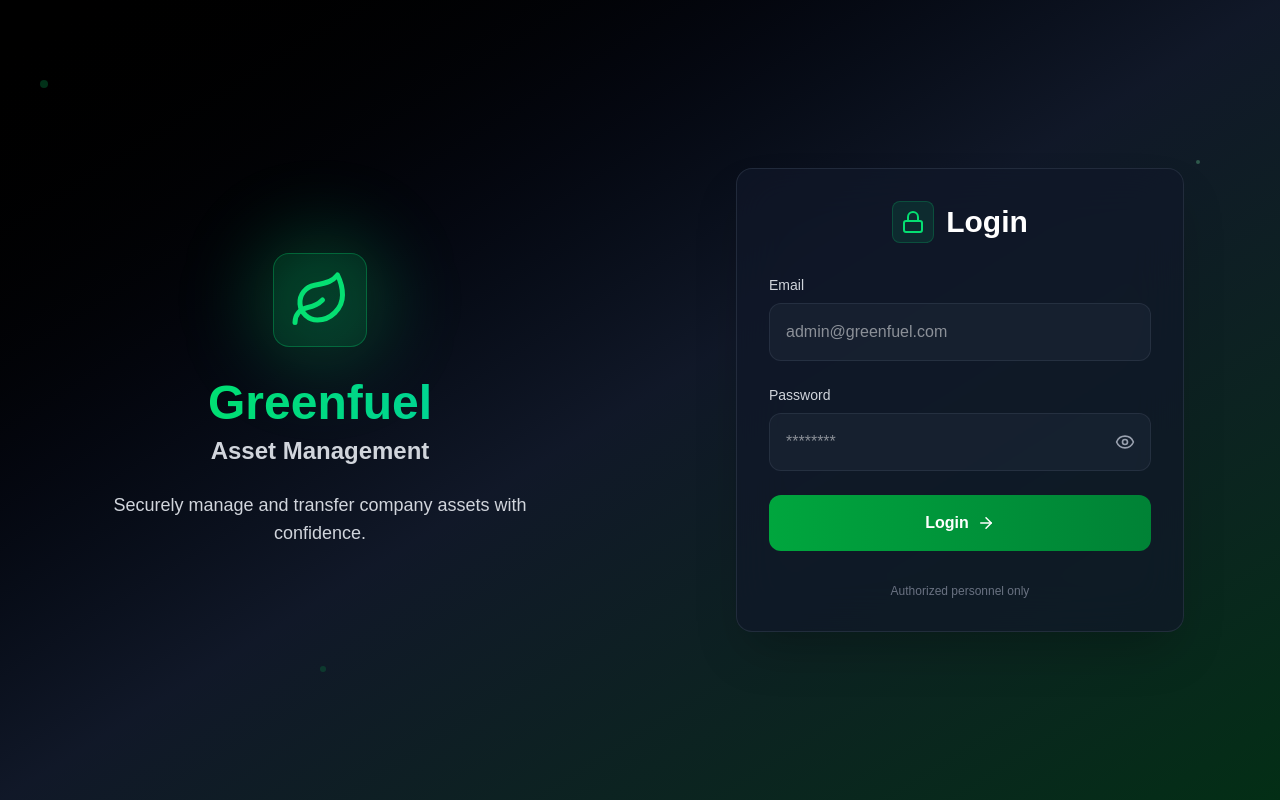
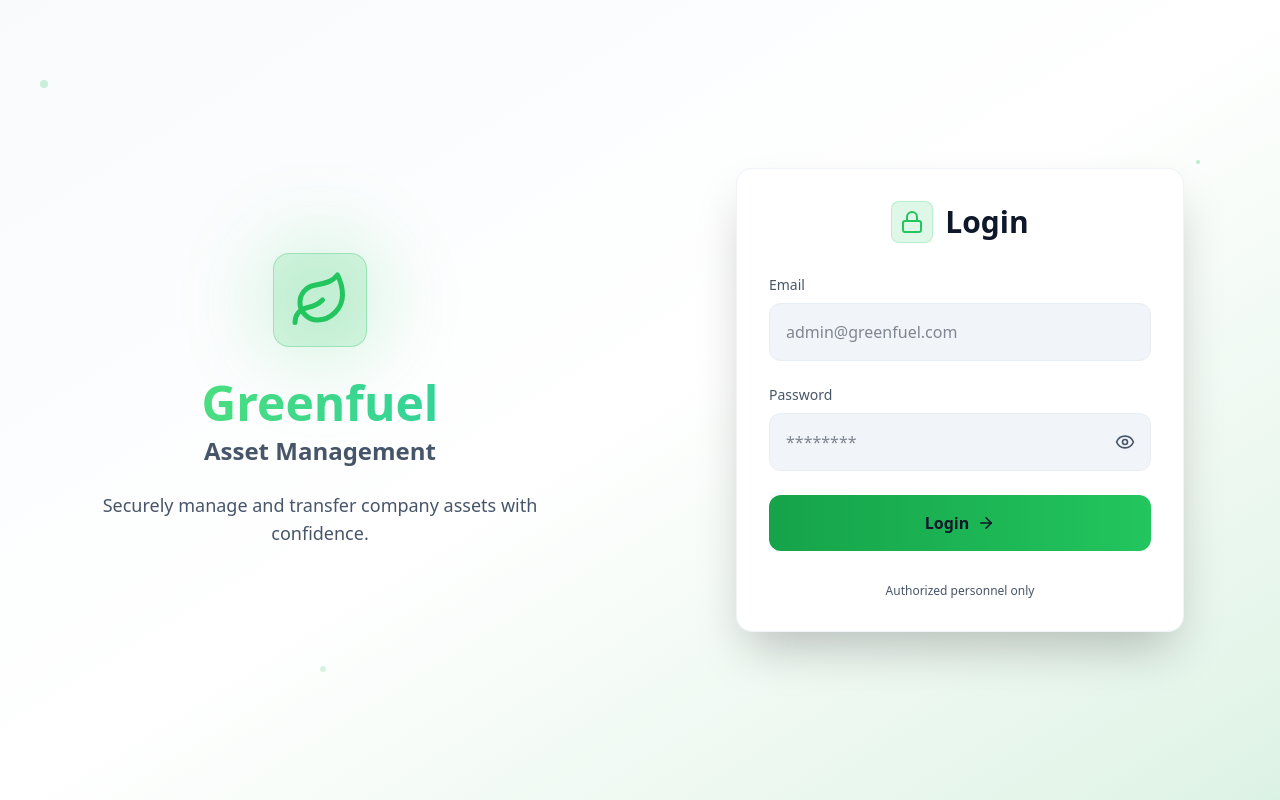
Before and after one commit to AmanBhatt0910/greenfuel-asset-management, a Next.js app: page / in a window 1280 px wide. Built offline with nearby package versions, Linux system fonts and the light colour scheme.

Commit message:
toggle theme feature added

```diff
--- a/src/app/globals.css
+++ b/src/app/globals.css
@@ -1,18 +1,144 @@
 @import "tailwindcss";
 
+/* =========================================================
+   THEME TOKENS (CSS VARIABLES)
+   ========================================================= */
+
+/* ---------- Light theme ---------- */
 :root {
-  --background: #ffffff;
-  --foreground: #171717;
+  /* Core backgrounds & surfaces */
+  --background: #f8fafc;          /* slate-50 */
+  --surface: #ffffff;
+  --surface-muted: #f1f5f9;       /* slate-100 */
+
+  /* Text */
+  --foreground: #0f172a;          /* slate-900 */
+  --text-primary: #0f172a;
+  --text-secondary: #475569;      /* slate-600 */
+
+  /* Borders */
+  --border: #e2e8f0;              /* slate-200 */
+
+  /* Brand / accent */
+  --accent: #22c55e;              /* green-500 */
+  --accent-strong: #16a34a;       /* green-600 */
+  --accent-soft: rgba(34, 197, 94, 0.15);
+
+  /* Gradient (brand headings, hero text) */
+  --gradient-start: #4ade80;      /* green-400 */
+  --gradient-end: #34d399;        /* emerald-400 */
+
+  /* Semantic status colors */
+  --info: #38bdf8;                /* sky-400 */
+  --warning: #facc15;             /* yellow-400 */
+  --danger: #f43f5e;              /* rose-500 */
 }
 
-[data-theme="dark"] {
-  --background: #0a0a0a;
-  --foreground: #ededed;
+/* ---------- Dark theme ---------- */
+html.dark {
+  /* Core backgrounds & surfaces */
+  --background: #020617;          /* slate-950 */
+  --surface: rgba(15, 23, 42, 0.75);      /* slate-900/75 */
+  --surface-muted: rgba(30, 41, 59, 0.65); /* slate-800/65 */
+
+  /* Text */
+  --foreground: #e5e7eb;          /* gray-200 */
+  --text-primary: #f8fafc;        /* slate-50 */
+  --text-secondary: #94a3b8;      /* slate-400 */
+
+  /* Borders */
+  --border: #334155;              /* slate-700 */
+
+  /* Brand / accent (same hue, adjusted contrast) */
+  --accent: #22c55e;
+  --accent-strong: #4ade80;
+  --accent-soft: rgba(34, 197, 94, 0.25);
+
+  /* Gradient */
+  --gradient-start: #22c55e;
+  --gradient-end: #2dd4bf;        /* teal-400 */
+
+  /* Semantic status colors */
+  --info: #38bdf8;
+  --warning: #fde047;
+  --danger: #fb7185;
 }
 
+/* =========================================================
+   UTILITY CLASSES (TAILWIND v4 – CSS FIRST)
+   ========================================================= */
+
+@utility surface {
+  background-color: var(--surface);
+  color: var(--foreground);
+  border-color: var(--border);
+}
+
+@utility surface-muted {
+  background-color: var(--surface-muted);
+}
+
+@utility text-primary {
+  color: var(--text-primary);
+}
+
+@utility text-secondary {
+  color: var(--text-secondary);
+}
+
+@utility border-default {
+  border-color: var(--border);
+}
+
+/* Accent utilities */
+@utility accent {
+  color: var(--accent);
+}
+
+@utility accent-strong {
+  color: var(--accent-strong);
+}
+
+@utility accent-bg {
+  background-color: var(--accent-soft);
+}
+
+/* Gradient utilities */
+@utility gradient-accent {
+  background-image: linear-gradient(
+    to right,
+    var(--gradient-start),
+    var(--gradient-end)
+  );
+}
+
+/* Semantic color utilities (for charts, badges, icons) */
+@utility text-info {
+  color: var(--info);
+}
+
+@utility text-warning {
+  color: var(--warning);
+}
+
+@utility text-danger {
+  color: var(--danger);
+}
+
+/* Composed utilities */
+@utility surface-card {
+  @apply surface rounded-2xl shadow-lg;
+}
+
+/* =========================================================
+   BASE ELEMENT STYLES
+   ========================================================= */
+
 body {
-  background: var(--background);
+  background-color: var(--background);
   color: var(--foreground);
-  font-family: Arial, Helvetica, sans-serif;
-  transition: background 0.2s ease, color 0.2s ease;
+  transition:
+    background-color 0.2s ease,
+    color 0.2s ease,
+    border-color 0.2s ease;
 }
--- a/src/app/page.js
+++ b/src/app/page.js
@@ -1,4 +1,7 @@
+// src/app/page.js
+
 "use client";
+
 import { useState, useEffect } from "react";
 import { useRouter } from "next/navigation";
 import { Leaf, Lock, Eye, EyeOff, ArrowRight } from "lucide-react";
@@ -52,33 +55,41 @@ export default function LoginPage() {
   if (!mounted) return null;
 
   return (
-    <div className="flex min-h-screen bg-gradient-to-br from-black via-gray-900 to-green-950 relative overflow-hidden">
+    <div
+      className={`
+        flex min-h-screen relative overflow-hidden
+        bg-gradient-to-br
+        from-[color:var(--background)]
+        via-[color:var(--surface)]
+        to-[color:var(--accent-soft)]
+      `}
+    >
       {/* Background dots */}
       <div className="absolute inset-0 pointer-events-none">
-        <div className="absolute top-20 left-10 w-2 h-2 bg-green-400/30 rounded-full animate-pulse" />
-        <div className="absolute top-40 right-20 w-1 h-1 bg-green-300/40 rounded-full animate-pulse delay-1000" />
-        <div className="absolute bottom-32 left-1/4 w-1.5 h-1.5 bg-green-500/25 rounded-full animate-pulse delay-2000" />
+        <div className="absolute top-20 left-10 w-2 h-2 rounded-full animate-pulse bg-[color:var(--accent)]/30" />
+        <div className="absolute top-40 right-20 w-1 h-1 rounded-full animate-pulse delay-1000 bg-[color:var(--accent)]/40" />
+        <div className="absolute bottom-32 left-1/4 w-1.5 h-1.5 rounded-full animate-pulse delay-2000 bg-[color:var(--accent)]/25" />
       </div>
 
       {/* Left branding */}
-      <div className="hidden lg:flex flex-col justify-center items-center w-1/2 px-10 text-white">
+      <div className="hidden lg:flex flex-col justify-center items-center w-1/2 px-10">
         <div className="relative mb-8">
-          <div className="absolute inset-0 bg-green-400/20 rounded-full blur-xl scale-150 animate-pulse" />
-          <div className="relative bg-green-400/10 p-4 rounded-2xl border border-green-400/30">
-            <Leaf size={60} className="text-green-400" />
+          <div className="absolute inset-0 accent-bg rounded-full blur-xl scale-150 animate-pulse" />
+          <div className="relative accent-bg p-4 rounded-2xl border border-[color:var(--accent)]/30">
+            <Leaf size={60} className="accent" />
           </div>
         </div>
 
         <h1 className="text-5xl font-bold mb-6 text-center">
-          <span className="bg-gradient-to-r from-green-400 to-emerald-400 bg-clip-text text-transparent">
+          <span className="gradient-accent bg-clip-text text-transparent">
             Greenfuel
           </span>
-          <span className="block text-2xl text-gray-300 mt-2">
+          <span className="block text-2xl text-secondary mt-2">
             Asset Management
           </span>
         </h1>
 
-        <p className="text-lg text-gray-300 text-center max-w-md">
+        <p className="text-lg text-secondary text-center max-w-md">
           Securely manage and transfer company assets with confidence.
         </p>
       </div>
@@ -86,26 +97,25 @@ export default function LoginPage() {
       {/* Login form */}
       <div className="flex flex-1 items-center justify-center p-6">
         <div className="w-full max-w-md">
-          <div className="relative p-8 rounded-2xl shadow-2xl border border-gray-700/50 bg-gray-900/70 backdrop-blur-xl">
-
+          <div className="relative p-8 rounded-2xl shadow-2xl surface backdrop-blur-xl border border-[color:var(--border)]/50">
             <div className="flex justify-center mb-8">
               <div className="flex items-center space-x-3">
-                <div className="p-2 rounded-lg bg-green-400/10 border border-green-400/20">
-                  <Lock className="text-green-400" size={24} />
+                <div className="p-2 rounded-lg accent-bg border border-[color:var(--accent)]/20">
+                  <Lock className="accent" size={24} />
                 </div>
-                <h2 className="text-3xl font-bold text-white">Login</h2>
+                <h2 className="text-3xl font-bold text-primary">Login</h2>
               </div>
             </div>
 
             {error && (
-              <div className="mb-6 p-4 rounded-xl bg-red-500/10 border border-red-500/20 text-red-400 text-sm text-center animate-shake">
+              <div className="mb-6 p-4 rounded-xl bg-[color:var(--danger)]/10 border border-[color:var(--danger)]/20 text-danger text-sm text-center animate-shake">
                 {error}
               </div>
             )}
 
             <form onSubmit={handleLogin} className="space-y-6">
               <div>
-                <label className="block text-gray-300 mb-2 text-sm font-medium">
+                <label className="block text-secondary mb-2 text-sm font-medium">
                   Email
                 </label>
                 <input
@@ -113,13 +123,13 @@ export default function LoginPage() {
                   value={email}
                   onChange={(e) => setEmail(e.target.value)}
                   placeholder="admin@greenfuel.com"
-                  className="w-full px-4 py-4 rounded-xl bg-gray-800/50 border border-gray-700/50 text-white focus:ring-2 focus:ring-green-500/50"
+                  className="w-full px-4 py-4 rounded-xl surface-muted border border-[color:var(--border)]/50 text-primary focus:ring-2 focus:ring-[color:var(--accent)]/50"
                   required
                 />
               </div>
 
               <div>
-                <label className="block text-gray-300 mb-2 text-sm font-medium">
+                <label className="block text-secondary mb-2 text-sm font-medium">
                   Password
                 </label>
                 <div className="relative">
@@ -128,13 +138,13 @@ export default function LoginPage() {
                     value={password}
                     onChange={(e) => setPassword(e.target.value)}
                     placeholder="********"
-                    className="w-full px-4 py-4 pr-12 rounded-xl bg-gray-800/50 border border-gray-700/50 text-white focus:ring-2 focus:ring-green-500/50"
+                    className="w-full px-4 py-4 pr-12 rounded-xl surface-muted border border-[color:var(--border)]/50 text-primary focus:ring-2 focus:ring-[color:var(--accent)]/50"
                     required
                   />
                   <button
                     type="button"
                     onClick={() => setShowPassword(!showPassword)}
-                    className="absolute right-4 top-1/2 -translate-y-1/2 text-gray-400 hover:text-green-400"
+                    className="absolute right-4 top-1/2 -translate-y-1/2 text-secondary hover:accent"
                   >
                     {showPassword ? <EyeOff size={20} /> : <Eye size={20} />}
                   </button>
@@ -144,12 +154,19 @@ export default function LoginPage() {
               <button
                 type="submit"
                 disabled={loading}
-                className="group w-full py-4 bg-gradient-to-r from-green-600 to-green-700 rounded-xl font-semibold text-white hover:from-green-500 hover:to-green-600 transition-all disabled:opacity-50"
+                className={`
+                  group w-full py-4 rounded-xl font-semibold
+                  transition-all disabled:opacity-50
+                  bg-gradient-to-r
+                  from-[color:var(--accent-strong)]
+                  to-[color:var(--accent)]
+                  text-primary
+                `}
               >
                 <span className="flex items-center justify-center space-x-2">
                   {loading ? (
                     <>
-                      <div className="w-5 h-5 border-2 border-white/30 border-t-white rounded-full animate-spin" />
+                      <div className="w-5 h-5 border-2 border-[color:var(--foreground)]/30 border-t-[color:var(--foreground)] rounded-full animate-spin" />
                       <span>Logging in...</span>
                     </>
                   ) : (
@@ -162,16 +179,15 @@ export default function LoginPage() {
               </button>
             </form>
 
-            {/* ✅ Forgot password REMOVED */}
-            <p className="mt-8 text-xs text-gray-500 text-center">
+            <p className="mt-8 text-xs text-secondary text-center">
               Authorized personnel only
             </p>
           </div>
 
           {/* Mobile branding */}
           <div className="lg:hidden mt-8 text-center">
-            <Leaf size={22} className="text-green-400 inline-block mr-2" />
-            <span className="text-lg font-bold bg-gradient-to-r from-green-400 to-emerald-400 bg-clip-text text-transparent">
+            <Leaf size={22} className="accent inline-block mr-2" />
+            <span className="text-lg font-bold gradient-accent bg-clip-text text-transparent">
               Greenfuel
             </span>
           </div>
@@ -183,7 +199,7 @@ export default function LoginPage() {
           animation: shake 0.4s ease-in-out;
         }
         @keyframes shake {
-          0%,100% { transform: translateX(0); }
+          0%, 100% { transform: translateX(0); }
           25% { transform: translateX(-5px); }
           75% { transform: translateX(5px); }
         }
--- a/src/components/Sidebar.jsx
+++ b/src/components/Sidebar.jsx
@@ -51,7 +51,7 @@ export default function Sidebar() {
     <aside
       className={`h-screen transition-all duration-300 ease-in-out ${
         collapsed ? "w-20" : "w-72"
-      } bg-gradient-to-b from-gray-950 via-gray-900 to-black text-white flex flex-col border-r border-gray-800/50 sticky top-0 backdrop-blur-xl relative overflow-hidden`}
+      } surface dark:bg-gradient-to-b dark:from-gray-950 dark:via-gray-900 dark:to-black flex flex-col border-r border-gray-800/50 sticky top-0 backdrop-blur-xl relative overflow-hidden`}
     >
       {/* Background Effects */}
       <div className="absolute inset-0 bg-gradient-to-b from-green-500/5 via-transparent to-green-500/5 pointer-events-none"></div>
```
Also changed, not shown: src/app/dashboard/page.jsx (+15 -15 lines), src/components/ThemeToggle.jsx (+38 -9 lines).
